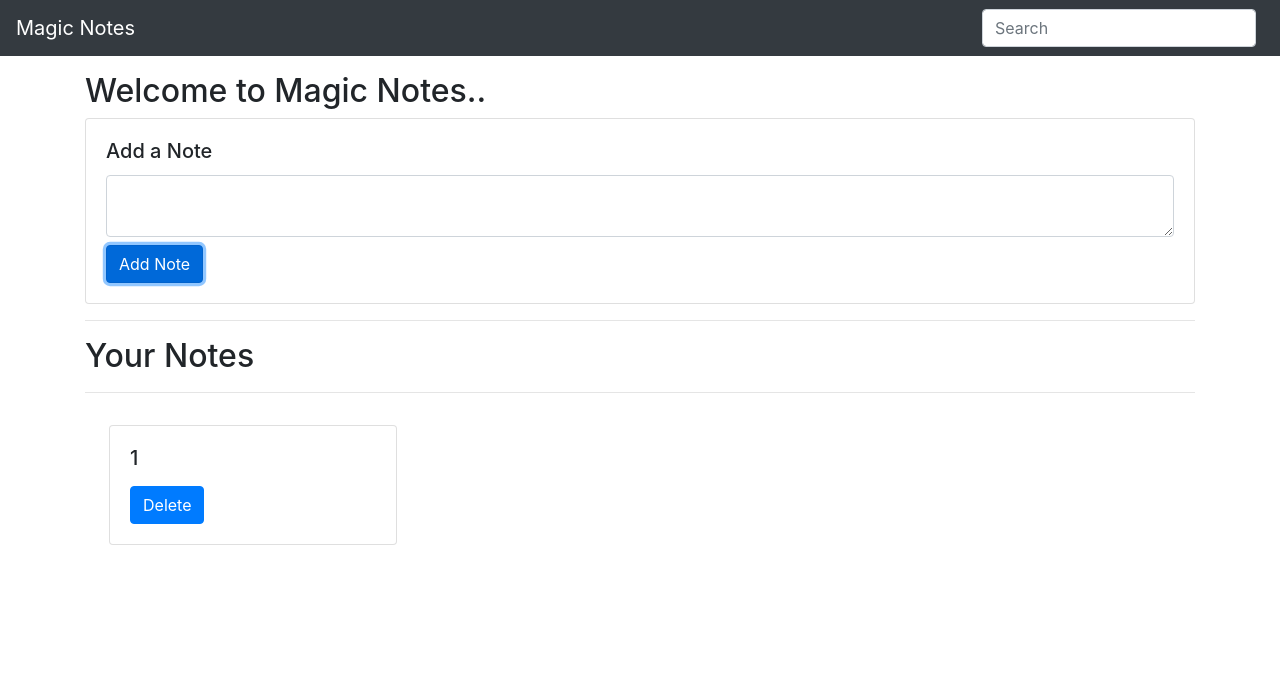
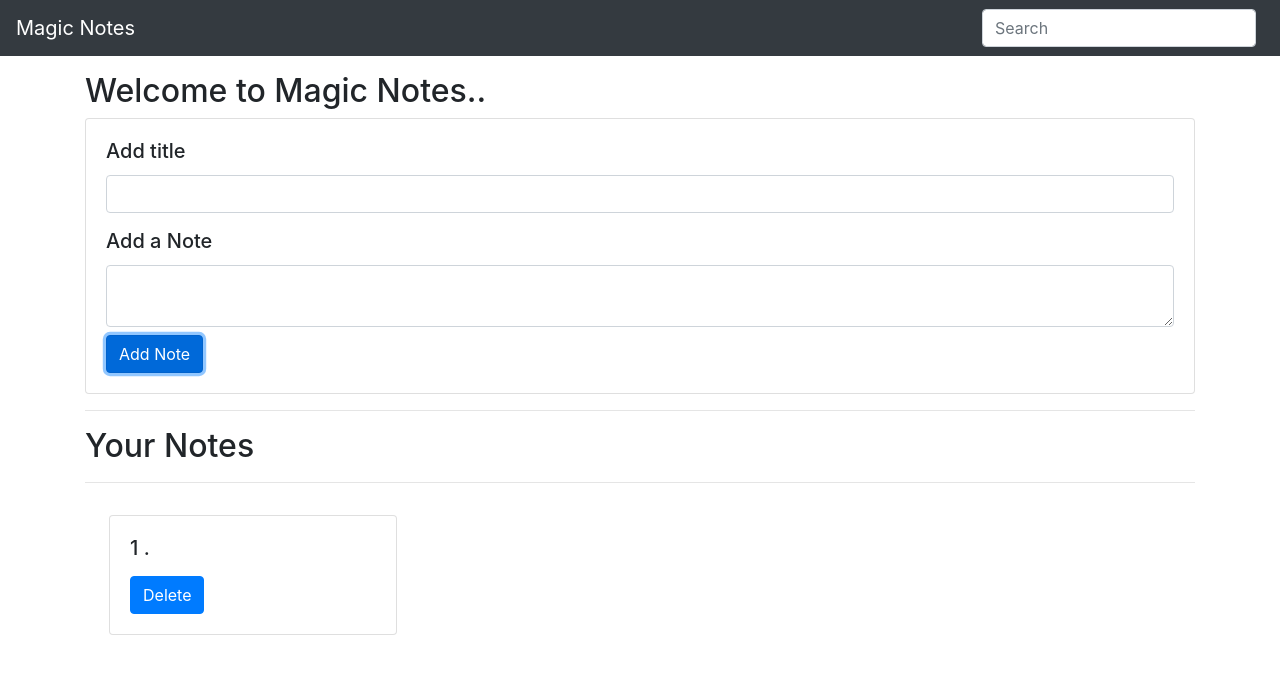
Before and after one commit to llvllohd/Magic-Notes, a plain HTML site: page index.html in a window 1280 px wide. Both pictures are taken after a click on the link "Add Note". Drawn offline with Linux system fonts and the light colour scheme.

Commit message:
added title section

```diff
--- a/index.html
+++ b/index.html
@@ -23,6 +23,10 @@
         <h2>Welcome to Magic Notes..</h2>
         <div class="card">
             <div class="card-body">
+                <div class="form-group">
+                    <h5 class="card-title">Add title</h5>
+                    <input type="text" class="form-control" id="txtTitle"  >
+                </div>
                 <h5 class="card-title">Add a Note</h5>
                 <textarea id="txtNote" class="form-control my-2" aria-label="With textarea"></textarea>
                 <a id="btnSave" href="#" class="btn btn-primary">Add Note</a>
--- a/js/app.js
+++ b/js/app.js
@@ -4,6 +4,7 @@ const btnSave = document.querySelector("#btnSave");
 
 btnSave.addEventListener("click", function (e) {
     // console.log(" I got clicked..");
+    let txtTitle = document.querySelector("#txtTitle");
     let txtNote = document.querySelector("#txtNote");
     let notes = localStorage.getItem("notes");
     if (notes == null) {
@@ -12,9 +13,14 @@ btnSave.addEventListener("click", function (e) {
     } else {
         notesObj = JSON.parse(notes);
     }
-    notesObj.push(txtNote.value);
+    let obj = {
+        txtTitle: txtTitle.value,
+        txtNote: txtNote.value
+    }
+    notesObj.push(obj);
     localStorage.setItem("notes", JSON.stringify(notesObj));
     // console.log(notesObj);
+    txtTitle.value = "";
     txtNote.value = "";
     showNotes();
 });
@@ -30,8 +36,8 @@ function showNotes() {
     notesObj.forEach(function (element, index) {
         html += `<div class="noteCard card mx-4 my-3" style="width: 18rem;">
                     <div class="card-body">
-                        <h5 class="card-title">${index + 1}</h5>
-                        <p class="card-text"> ${element}</p>
+                        <h5 class="card-title">${index + 1} ${"."} ${element.txtTitle}</h5>
+                        <p class="card-text"> ${element.txtNote}</p>
                         <button id="${index}" onclick="deleteNotes(this.id)"  class="btn btn-primary">Delete</button>
                     </div>
                 </div>`;
```
